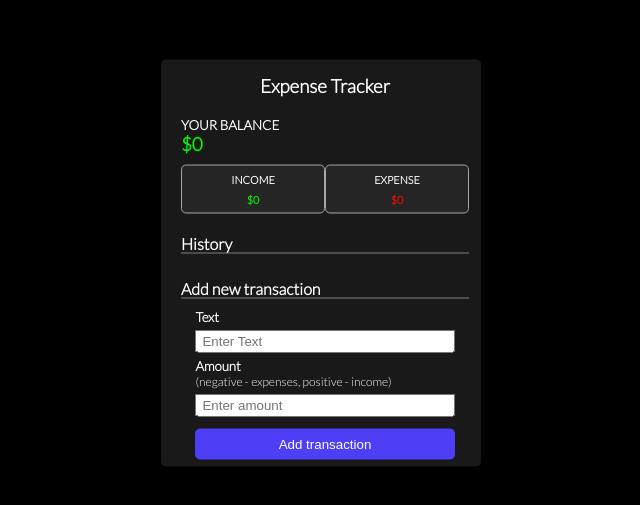
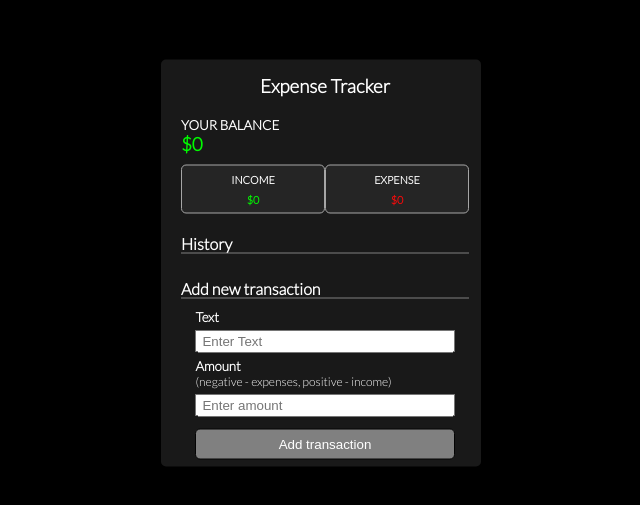
Before and after one commit to theUmeshC/Expense, a React (Create React App) app in the folder frontend/: page / in a window 1280 px wide. Shown: the part 137-642 px from the top of the page, without its empty margins (319-959 px from the left). Built offline with nearby package versions, Linux system fonts and the light colour scheme.

Commit message:
added toastify

```diff
--- a/frontend/package.json
+++ b/frontend/package.json
@@ -10,6 +10,7 @@
     "react": "^18.2.0",
     "react-dom": "^18.2.0",
     "react-scripts": "5.0.1",
+    "react-toastify": "^9.1.1",
     "web-vitals": "^2.1.4"
   },
   "scripts": {
--- a/frontend/src/App.jsx
+++ b/frontend/src/App.jsx
@@ -1,13 +1,27 @@
 import { useState } from 'react';
+import { ToastContainer } from 'react-toastify';
 import ExpenseTracker from './Pages/ExpenseTracker';
 
 function App() {
   const [load, setLoad] = useState([]);
+
   const handleLoad = (x) => {
     setLoad([x]);
   };
+
   return (
     <div className="App">
+      <ToastContainer
+        position="top-right"
+        autoClose={1500}
+        hideProgressBar={false}
+        newestOnTop={false}
+        closeOnClick
+        rtl={false}
+        pauseOnFocusLoss
+        draggable
+        pauseOnHover
+      />
       <ExpenseTracker load={load} handleLoad={handleLoad} />
     </div>
   );
--- a/frontend/src/Components/TransactionCard.jsx
+++ b/frontend/src/Components/TransactionCard.jsx
@@ -1,5 +1,7 @@
-import React, { useState } from 'react';
+import React, { useEffect, useState } from 'react';
 import PropTypes from 'prop-types';
+import { toast } from 'react-toastify';
+import 'react-toastify/dist/ReactToastify.css';
 
 import setLocalStorage from '../Helper/setDataToLS';
 import setIncomeExpense from '../Helper/setIncomeExpenses';
@@ -8,7 +10,16 @@ import '../Ui/TransactionCard.css';
 function TransactionCard({ handleLoad }) {
   const [text, setText] = useState('');
   const [amount, setAmount] = useState('');
+  const [activeBtn, setActiveBtn] = useState(false);
   const reg = /^[-+]?\d+(\.\d+)?$/;
+
+  useEffect(() => {
+    if (text !== '' && amount !== '') {
+      setActiveBtn(true);
+    } else {
+      setActiveBtn(false);
+    }
+  }, [text, amount]);
 
   const handleAddTransaction = (e) => {
     e.preventDefault();
@@ -16,7 +27,7 @@ function TransactionCard({ handleLoad }) {
     const match = reg.exec(amount);
 
     if (match === null) {
-      alert('Enter correct amount positive or negative number');
+      toast('Enter correct amount positive or negative number');
     } else if (amount[0] === '-') {
       const userData = {
         text,
@@ -66,7 +77,10 @@ function TransactionCard({ handleLoad }) {
             setAmount(e.target.value);
           }}
         />
-        <button type="submit" className="add_transaction">
+        <button
+          type="submit"
+          className={activeBtn ? 'add_transaction' : 'btn_not_active'}
+        >
           Add transaction
         </button>
       </form>
--- a/frontend/src/Ui/TransactionCard.css
+++ b/frontend/src/Ui/TransactionCard.css
@@ -51,3 +51,14 @@ p {
   color: #4e3ff7;
   border: 1px solid #4e3ff7;
 }
+
+.btn_not_active {
+  margin: 7px 0;
+  padding: 7px;
+  color: white;
+  cursor:not-allowed;
+  border-radius: 5px;
+  background-color: gray;
+  border: 1px solid #040404;
+  transition: 0.01s all ease-in-out;
+}
```
Also changed, not shown: 1 other file (tests, documents, lock files or other folders).
